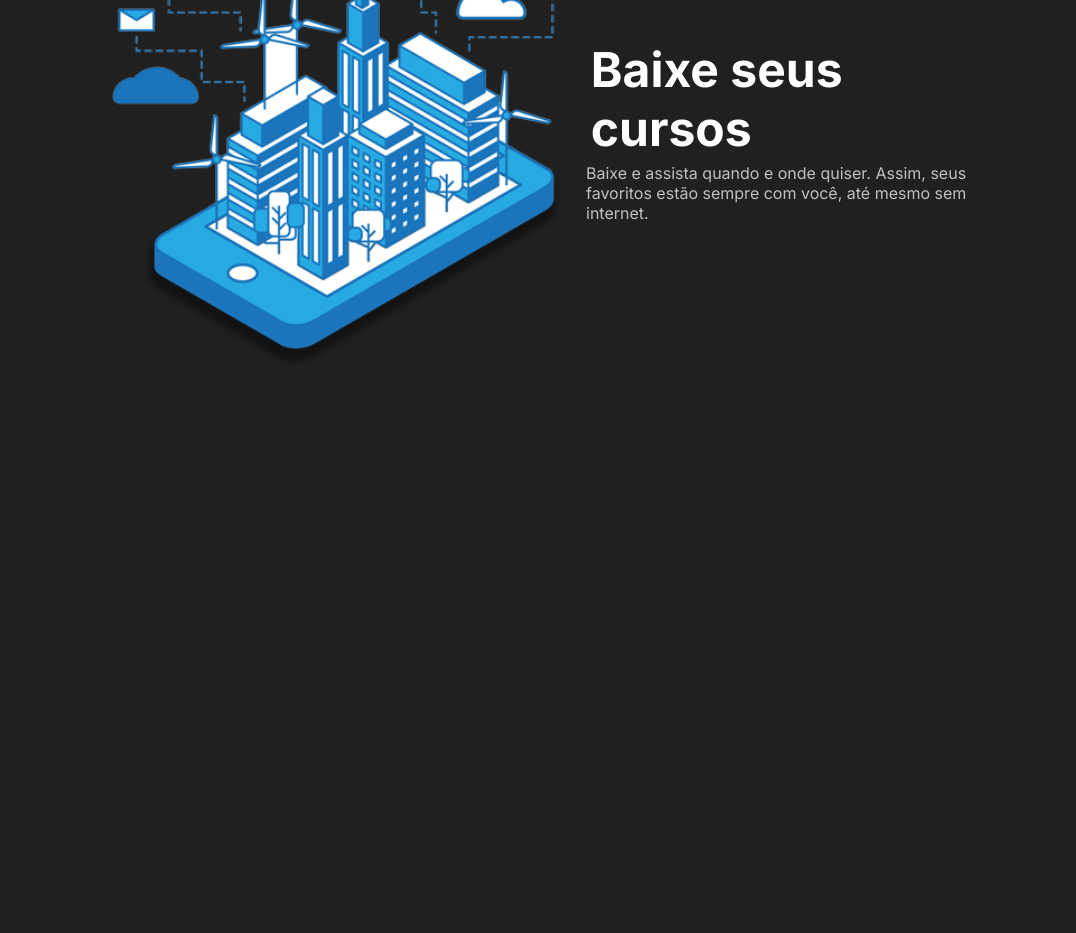
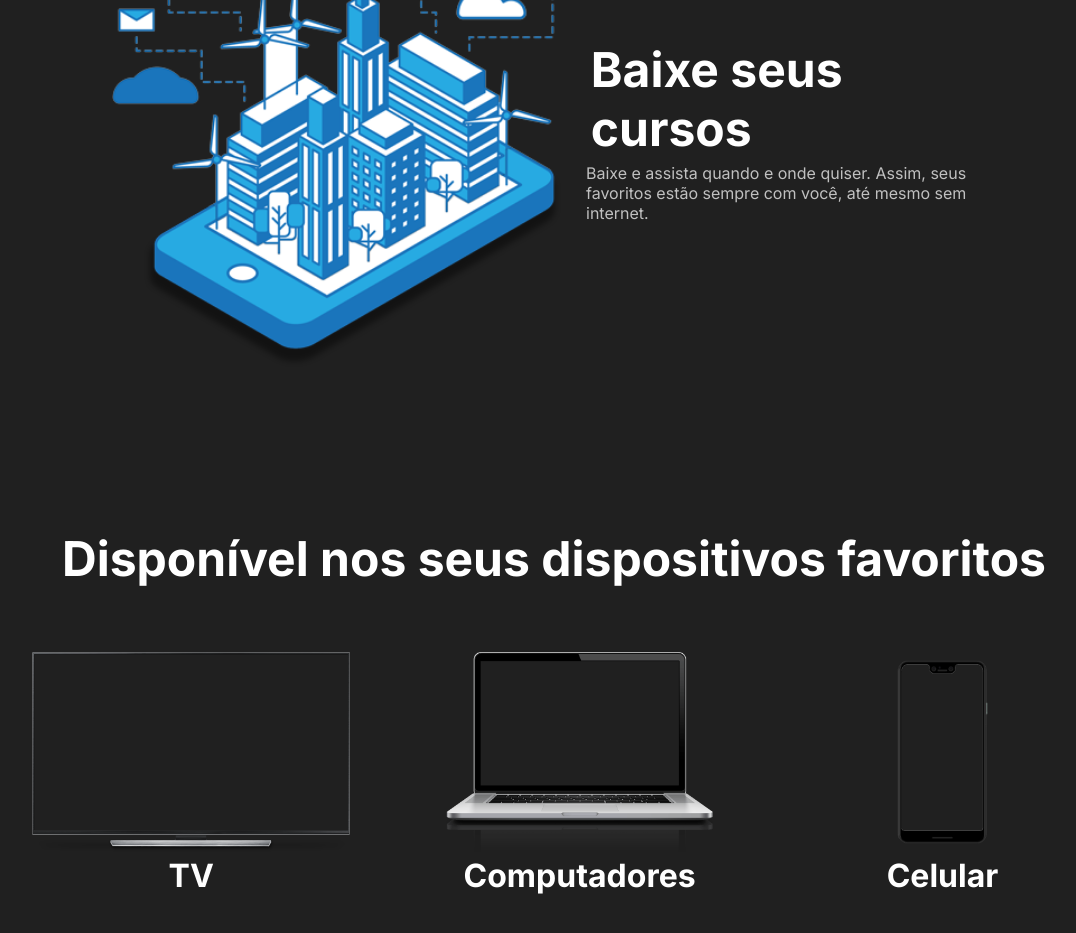
Before and after one commit to GabrielTB1/HTML-CSS-Praticando, a plain HTML site: page index.html in a window 1280 px wide. Shown: the part 2671-3604 px from the top of the page, without its empty margins (86-1162 px from the left). Before the commit the page ends 3200 px from the top, so only its background shows below. Drawn offline with Linux system fonts and the light colour scheme.

Commit message:
Adicionado section de dispositivos

```diff
--- a/index.html
+++ b/index.html
@@ -43,12 +43,30 @@
         </div>
     </section>
     <section class="container secundario">
-        <img src="img/celular.png" alt="Celular dando ideia de cidade tecnologica" class="secundario__imagem">
+        <img src="img/cidade-tecnologica.png" alt="Celular dando ideia de cidade tecnologica" class="secundario__imagem">
         <div class="container__descricao">
             <h2 class="descricao__titulo">Baixe seus cursos</h2>
             <p class="descricao__texto">Baixe e assista quando e onde quiser. Assim, seus favoritos estão sempre com você, até mesmo sem internet.</p>
         </div>
     </section>
+    <section class="dispositivos">
+        <h2 class="dispositivos__titulo">Disponível nos seus dispositivos favoritos</h2>
+
+        <ul class="dispositivos__lista">
+            <li class="lista__item">
+                <img src="img/tv.png" class="imagens__dispositivos" alt="ícone de televisão">
+                <h3 class="item__texto">TV</h3>
+            </li>
+            <li class="lista__item">
+                <img src="img/notebook.png" class="imagens__dispositivos" alt="ícone de computador">
+                <h3 class="item__texto">Computadores</h3>
+            </li>
+            <li class="lista__item">
+                <img src="img/smartphone.png" class="imagens__dispositivos" alt="ícone de celular">
+                <h3 class="item__texto">Celular</h3></li>
+            </li>
+        </ul>
+    </section>
 </body>
 
 </html>
--- a/styles.css
+++ b/styles.css
@@ -99,3 +99,32 @@ body {
 .container__descricao{
     padding: 2em;
 }
+
+.imagens__dispositivos{
+    height: 200px;
+}
+
+.dispositivos{
+    text-align: center;
+}
+
+.dispositivos__lista{
+    display: flex;
+    justify-content: center;
+    list-style-type: none;
+    margin: 4em 0;
+}
+
+.dispositivos__titulo{
+    font-size: 48px;
+    color: var(--branco-principal);
+}
+
+.lista__item{
+    margin: 0 3em;
+}
+
+.item__texto{
+    font-size: 32px;
+    color: var(--branco-principal);
+}
```
Also changed, not shown: img/cidade-tecnologica.png (renamed from img/celular.png), img/notebook.png (added), img/smartphone.png (added), img/tv.png (added).
